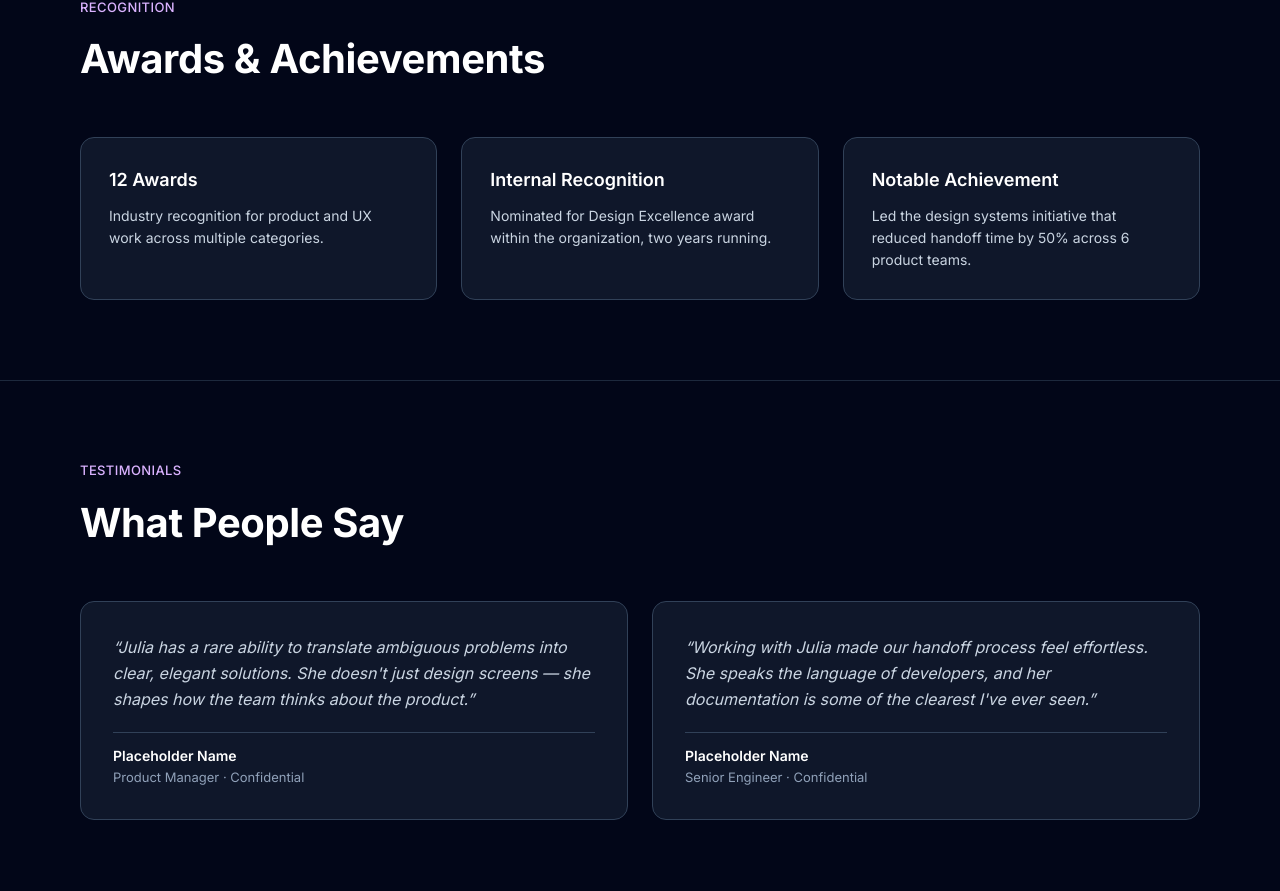
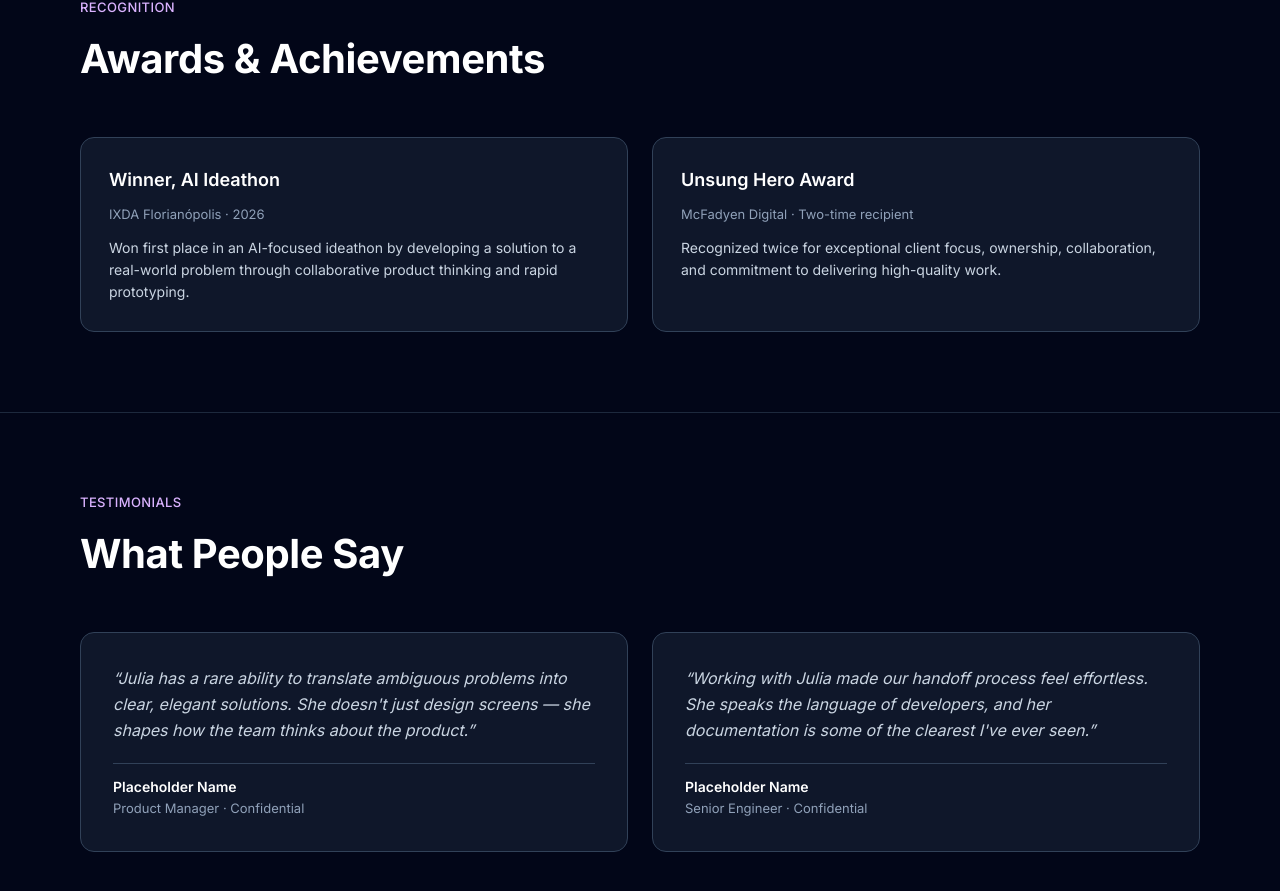
Before and after one commit to juliabizol/julia-portfolio, a Next.js app: page /about in a window 1280 px wide. Shown: the part 2777-3668 px from the top of the page. Built offline with nearby package versions, Linux system fonts and the light colour scheme.

Commit message:
Replace placeholder Awards & Achievements cards with real recognitions

```diff
--- a/src/app/about/page.tsx
+++ b/src/app/about/page.tsx
@@ -56,16 +56,14 @@ const experience = [
 
 const achievements = [
   {
-    label: "12 Awards",
-    desc: "Industry recognition for product and UX work across multiple categories.",
+    label: "Winner, AI Ideathon",
+    meta: "IXDA Florianópolis · 2026",
+    desc: "Won first place in an AI-focused ideathon by developing a solution to a real-world problem through collaborative product thinking and rapid prototyping.",
   },
   {
-    label: "Internal Recognition",
-    desc: "Nominated for Design Excellence award within the organization, two years running.",
-  },
-  {
-    label: "Notable Achievement",
-    desc: "Led the design systems initiative that reduced handoff time by 50% across 6 product teams.",
+    label: "Unsung Hero Award",
+    meta: "McFadyen Digital · Two-time recipient",
+    desc: "Recognized twice for exceptional client focus, ownership, collaboration, and commitment to delivering high-quality work.",
   },
 ];
 
@@ -259,7 +257,7 @@ export default function AboutPage() {
               Awards &amp; Achievements
             </h2>
           </div>
-          <div className="grid grid-cols-1 sm:grid-cols-2 lg:grid-cols-3 gap-4 md:gap-6">
+          <div className="grid grid-cols-1 sm:grid-cols-2 gap-4 md:gap-6">
             {achievements.map((item) => (
               <div
                 key={item.label}
@@ -268,6 +266,7 @@ export default function AboutPage() {
                 <h3 className="text-[17px] md:text-[18px] font-semibold text-white">
                   {item.label}
                 </h3>
+                <p className="text-[13px] text-slate-400">{item.meta}</p>
                 <p className="text-[14px] leading-[22px] text-slate-300">
                   {item.desc}
                 </p>
```
